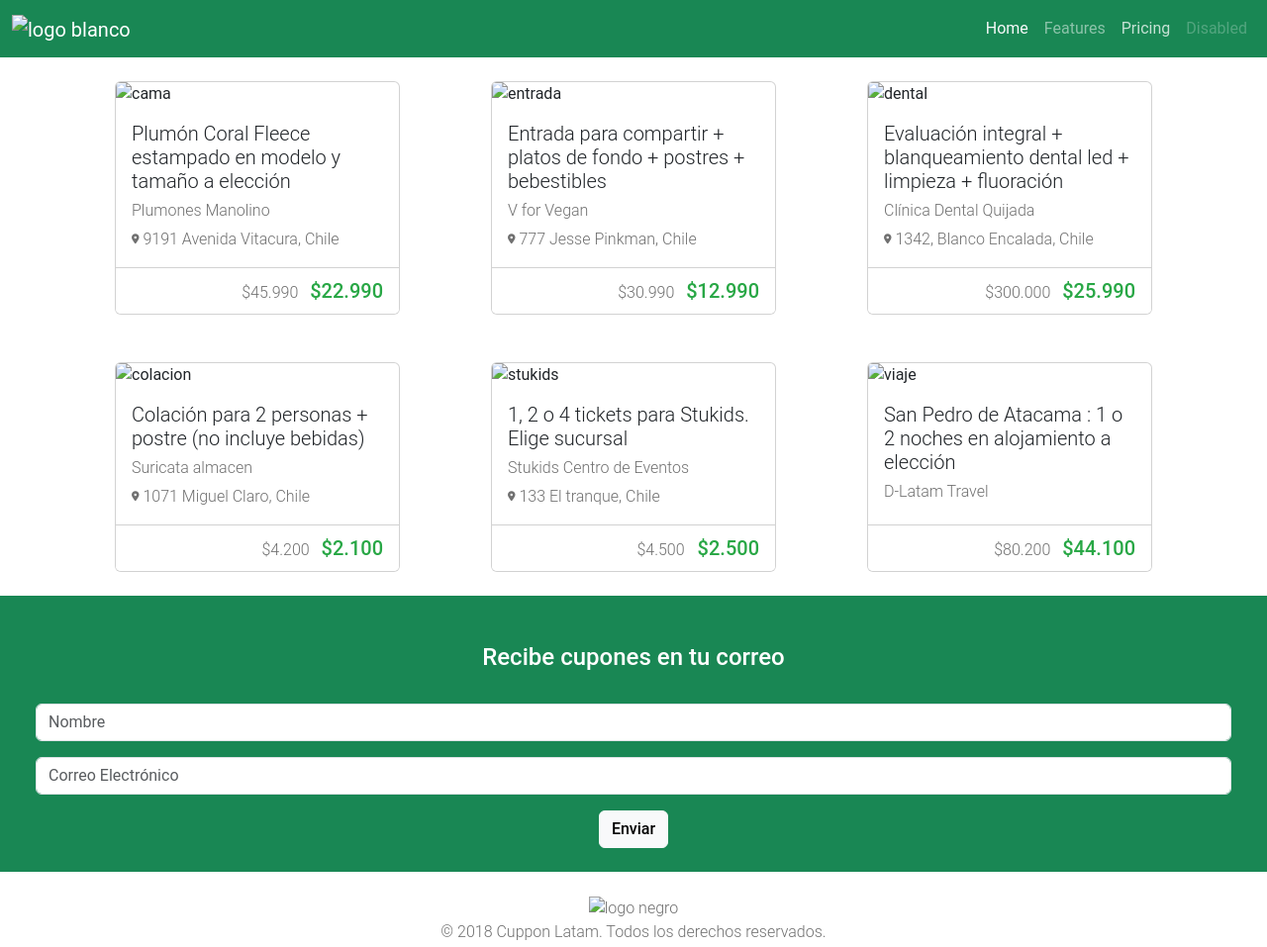
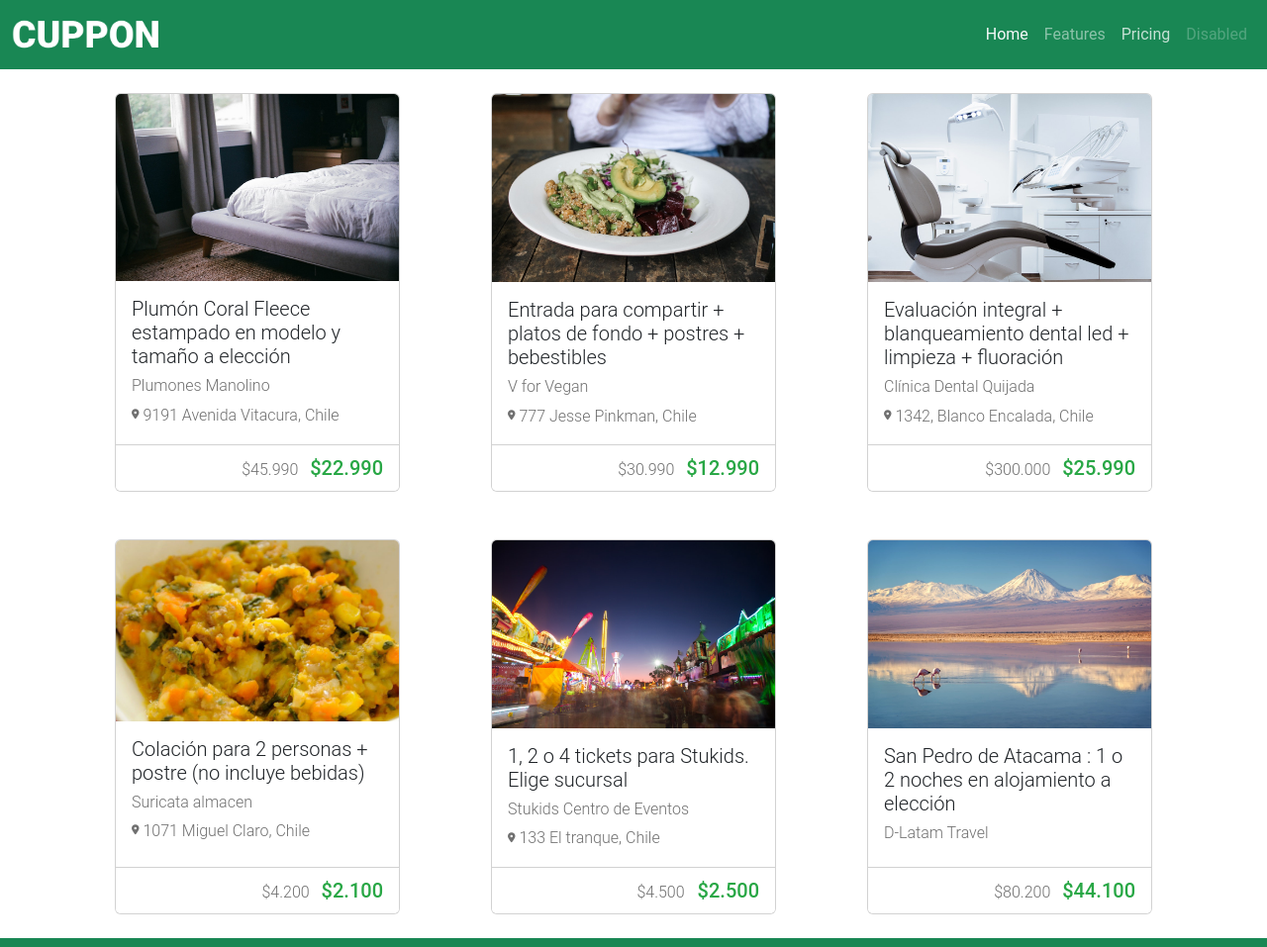
Before and after one commit to NaniCocio/clase_boopstrap, a plain HTML site: page index.html in a window 1280 px wide. Shown: the top 957 px of the page at 99% size. Drawn offline with nearby package versions, Linux system fonts and the light colour scheme; files that its build step writes are made by us from their sources.

Commit message:
cambios rutas imagenes

```diff
--- a/index.html
+++ b/index.html
@@ -4,14 +4,14 @@
     <meta charset="UTF-8">
     <meta name="viewport" content="width=device-width, initial-scale=1.0">
     <link href="https://cdn.jsdelivr.net/npm/bootstrap@5.3.2/dist/css/bootstrap.min.css" rel="stylesheet" integrity="sha384-T3c6CoIi6uLrA9TneNEoa7RxnatzjcDSCmG1MXxSR1GAsXEV/Dwwykc2MPK8M2HN" crossorigin="anonymous">
-    <link rel="stylesheet" href="../Desafio/assets/css/style.css">
+    <link rel="stylesheet" href="./assets/css/style.css">
     <title>CUPPON</title>
 </head>
 <body>
     <nav class="navbar navbar-expand-lg bg-success navbar-dark " data-bs-theme="light">
         <div class="container-fluid">
           <a class="navbar-brand" href="#">
-            <img class="cuppon" src="../Desafio/assets/img/logo-white.png" alt="logo blanco">
+            <img class="cuppon" src="./assets/img/logo-white.png" alt="logo blanco">
           </a>
           <button class="navbar-toggler" type="button" data-bs-toggle="collapse" data-bs-target="#navbarNav" aria-controls="navbarNav" aria-expanded="false" aria-label="Toggle navigation">
             <span class="navbar-toggler-icon"></span>
@@ -39,7 +39,7 @@
         <section class="row">
             <article class="col-12 col-sm-12 col-md-6 col-lg-4 col-xl-4 my-4 d-flex justify-content-center align-content-center">
                 <div class="card" style="width: 18rem;">
-                    <img src="../Desafio/assets/img/cupon-1.jpg" class="card-img-top" alt="cama">
+                    <img src="./assets/img/cupon-1.jpg" class="card-img-top" alt="cama">
                     <div class="card-body">
                       <h5 class="card-title">Plumón Coral Fleece estampado en modelo y tamaño a elección</h5>
                       <h6>Plumones Manolino</h6>
@@ -54,7 +54,7 @@
 
             <article class="col-12 col-sm-12 col-md-6 col-lg-4 col-xl-4 my-4 d-flex justify-content-center align-content-center">
                 <div class="card" style="width: 18rem;">
-                    <img src="../Desafio/assets/img/cupon-2.jpg" class="card-img-top" alt="entrada">
+                    <img src="./assets/img/cupon-2.jpg" class="card-img-top" alt="entrada">
                     <div class="card-body">
                       <h5 class="card-title">Entrada para compartir + platos de fondo + postres + bebestibles</h5>
                       <h6>V for Vegan</h6>
@@ -69,7 +69,7 @@
 
             <article class="col-12 col-sm-12 col-md-6 col-lg-4 col-xl-4 my-4 d-flex justify-content-center align-content-center">
                 <div class="card" style="width: 18rem;">
-                    <img src="../Desafio/assets/img/cupon-3.jpg" class="card-img-top" alt="dental">
+                    <img src="./assets/img/cupon-3.jpg" class="card-img-top" alt="dental">
                     <div class="card-body">
                       <h5 class="card-title">Evaluación integral + blanqueamiento dental led + limpieza + fluoración</h5>
                       <h6>Clínica Dental Quijada </h6>
@@ -83,7 +83,7 @@
 
             <article class="col-12 col-sm-12 col-md-6 col-lg-4 col-xl-4 my-4 d-flex justify-content-center align-content-center">
                 <div class="card" style="width: 18rem;">
-                    <img src="../Desafio/assets/img/cupon-4.jpg" class="card-img-top" alt="colacion">
+                    <img src="./assets/img/cupon-4.jpg" class="card-img-top" alt="colacion">
                     <div class="card-body">
                       <h5 class="card-title">Colación para 2 personas + postre (no incluye bebidas)</h5>
                       <h6>Suricata almacen</h6>
@@ -98,7 +98,7 @@
 
             <article class="col-12 col-sm-12 col-md-6 col-lg-4 col-xl-4 my-4 d-flex justify-content-center align-content-center">
                 <div class="card" style="width: 18rem;">
-                    <img src="../Desafio/assets/img/cupon-5.jpg" class="card-img-top" alt="stukids">
+                    <img src="./assets/img/cupon-5.jpg" class="card-img-top" alt="stukids">
                     <div class="card-body">
                       <h5 class="card-title">1, 2 o 4 tickets para Stukids. Elige sucursal</h5>
                       <h6>Stukids Centro de Eventos</h6>
@@ -113,7 +113,7 @@
 
             <article class="col-12 col-sm-12 col-md-6 col-lg-4 col-xl-4 my-4 d-flex justify-content-center align-content-center">
                 <div class="card" style="width: 18rem;">
-                    <img src="../Desafio/assets/img/cupon-6.jpeg" class="card-img-top" alt="viaje">
+                    <img src="./assets/img/cupon-6.jpeg" class="card-img-top" alt="viaje">
                     <div class="card-body">
                       <h5 class="card-title">San Pedro de Atacama : 1 o 2 noches en alojamiento a elección</h5>
                       <h6>D-Latam Travel</h6>
@@ -150,7 +150,7 @@
 
 
     <footer class="text-center">
-        <img class="cuppon" src="../Desafio/assets/img/logo-black.png" alt="logo negro">
+        <img class="cuppon" src="./assets/img/logo-black.png" alt="logo negro">
         <p>© 2018 Cuppon Latam. Todos los derechos reservados.</p>
 
     </footer>
```
